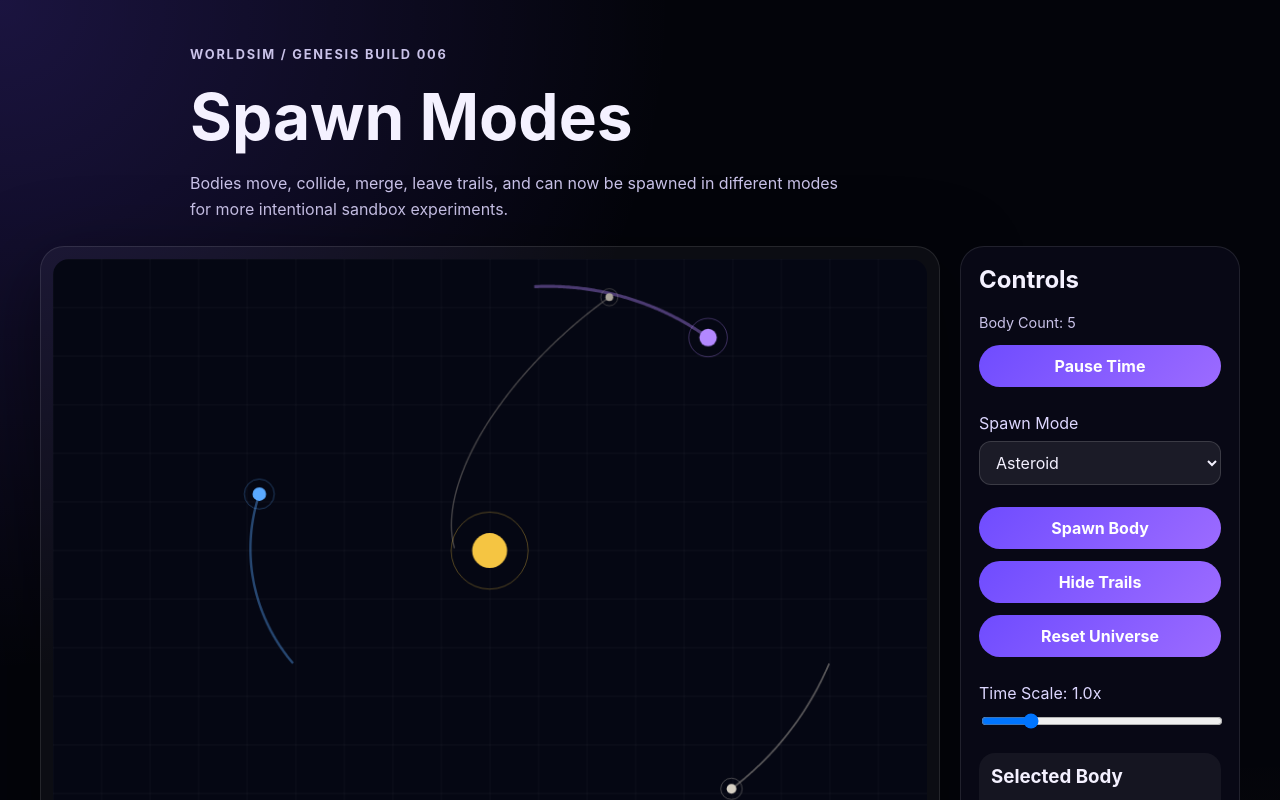
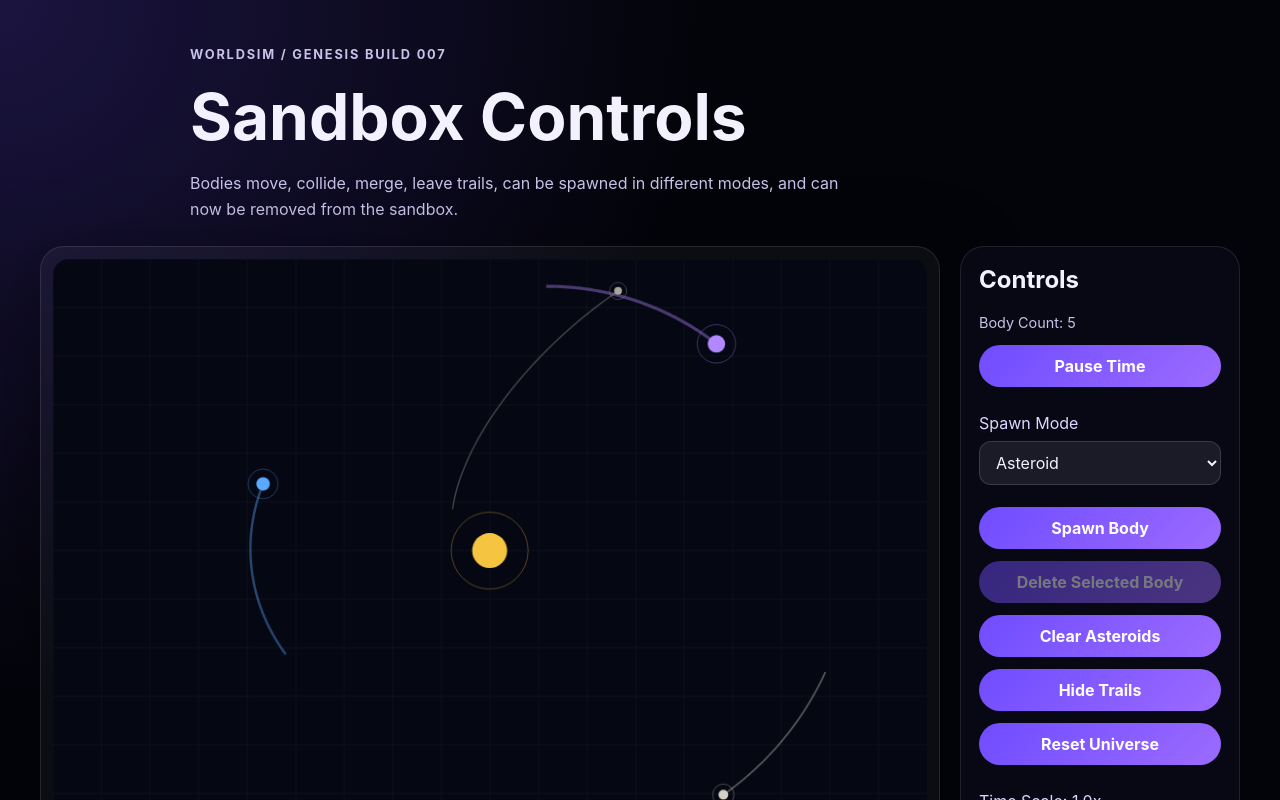
Before and after one commit to poohbiz/worldsim, a React (Vite) app: page / in a window 1280 px wide. Shown: the top 800 px of the page. Built offline with nearby package versions, Linux system fonts and the light colour scheme.

Commit message:
Build 007 -- delete asteroids + fixed interactivity issues

```diff
--- a/src/App.tsx
+++ b/src/App.tsx
@@ -177,6 +177,44 @@ export default function App() {
     });
   }
 
+  function deleteSelectedBody() {
+    if (!selectedBodyId) return;
+
+    setWorld((currentWorld) => {
+      if (!currentWorld) return currentWorld;
+
+      return {
+        ...currentWorld,
+        bodies: currentWorld.bodies.filter(
+          (body) => body.id !== selectedBodyId,
+        ),
+      };
+    });
+
+    setSelectedBodyId(null);
+  }
+
+  function clearAsteroids() {
+    setWorld((currentWorld) => {
+      if (!currentWorld) return currentWorld;
+
+      return {
+        ...currentWorld,
+        bodies: currentWorld.bodies.filter(
+          (body) => !body.id.startsWith("asteroid"),
+        ),
+      };
+    });
+
+    setSelectedBodyId((currentSelectedBodyId) => {
+      if (!currentSelectedBodyId) return null;
+
+      return currentSelectedBodyId.startsWith("asteroid")
+        ? null
+        : currentSelectedBodyId;
+    });
+  }
+
   function changeTimeScale(value: number) {
     setWorld((currentWorld) => {
       if (!currentWorld) return currentWorld;
@@ -221,11 +259,11 @@ export default function App() {
   return (
     <main className="page">
       <section className="hero">
-        <p className="eyebrow">WorldSim / Genesis Build 006</p>
-        <h1>Spawn Modes</h1>
+        <p className="eyebrow">WorldSim / Genesis Build 007</p>
+        <h1>Sandbox Controls</h1>
         <p>
-          Bodies move, collide, merge, leave trails, and can now be spawned in
-          different modes for more intentional sandbox experiments.
+          Bodies move, collide, merge, leave trails, can be spawned in different
+          modes, and can now be removed from the sandbox.
         </p>
       </section>
 
@@ -263,6 +301,12 @@ export default function App() {
           </label>
 
           <button onClick={spawnBody}>Spawn Body</button>
+
+          <button onClick={deleteSelectedBody} disabled={!selectedBody}>
+            Delete Selected Body
+          </button>
+
+          <button onClick={clearAsteroids}>Clear Asteroids</button>
 
           <button onClick={toggleTrails}>
             {world.showTrails ? "Hide Trails" : "Show Trails"}
--- a/src/sim/physics.ts
+++ b/src/sim/physics.ts
@@ -123,7 +123,7 @@ function mergeBodies(bodyA: Body, bodyB: Body): Body {
   const trail = [...largerBody.trail, position].slice(-MAX_TRAIL_LENGTH);
 
   return {
-    id: `${largerBody.id}+merged`,
+    id: createMergedId(largerBody, totalMass),
     position,
     velocity,
     mass: totalMass,
@@ -132,3 +132,12 @@ function mergeBodies(bodyA: Body, bodyB: Body): Body {
     trail,
   };
 }
+
+function getBaseId(id: string): string {
+  return id.split("+")[0];
+}
+
+function createMergedId(largerBody: Body, totalMass: number): string {
+  const baseId = getBaseId(largerBody.id);
+  return `${baseId}+m${Math.round(totalMass)}`;
+}
--- a/src/styles.css
+++ b/src/styles.css
@@ -4,6 +4,7 @@
 
 body {
   margin: 0;
+  overflow-x: hidden;
   background: #03040a;
   color: #f4f1ff;
   font-family:
@@ -19,6 +20,7 @@ button,
 input,
 select {
   font: inherit;
+  touch-action: manipulation;
 }
 
 .page {
@@ -64,7 +66,7 @@ h1 {
 
 .sim-layout {
   display: grid;
-  grid-template-columns: minmax(0, 900px) 280px;
+  grid-template-columns: minmax(0, 900px) minmax(0, 280px);
   gap: 20px;
   justify-content: center;
   align-items: start;
@@ -87,6 +89,7 @@ canvas {
 }
 
 .control-panel {
+  min-width: 0;
   border: 1px solid rgba(255, 255, 255, 0.1);
   padding: 18px;
   border-radius: 24px;
@@ -113,6 +116,14 @@ button {
   background: linear-gradient(135deg, #6f4cff, #9c6bff);
   cursor: pointer;
   font-weight: 700;
+  user-select: none;
+  -webkit-user-select: none;
+  -webkit-tap-highlight-color: transparent;
+}
+
+button:disabled {
+  opacity: 0.45;
+  cursor: not-allowed;
 }
 
 label {
@@ -158,12 +169,15 @@ select {
 .selected-body-details {
   display: grid;
   gap: 5px;
+  min-width: 0;
   color: #cfc8ef;
   font-size: 0.85rem;
+  overflow-wrap: anywhere;
 }
 
 .selected-body-details strong {
   color: white;
+  overflow-wrap: anywhere;
 }
 
 .body-list {
@@ -175,6 +189,7 @@ select {
   display: grid;
   gap: 4px;
   width: 100%;
+  min-width: 0;
   margin: 0;
   padding: 10px;
   border: 1px solid transparent;
@@ -185,6 +200,7 @@ select {
   text-align: left;
   cursor: pointer;
   font-weight: 400;
+  overflow-wrap: anywhere;
 }
 
 .body-card:hover {
@@ -197,7 +213,9 @@ select {
 }
 
 .body-card strong {
+  min-width: 0;
   color: white;
+  overflow-wrap: anywhere;
 }
 
 @media (max-width: 1050px) {
```
